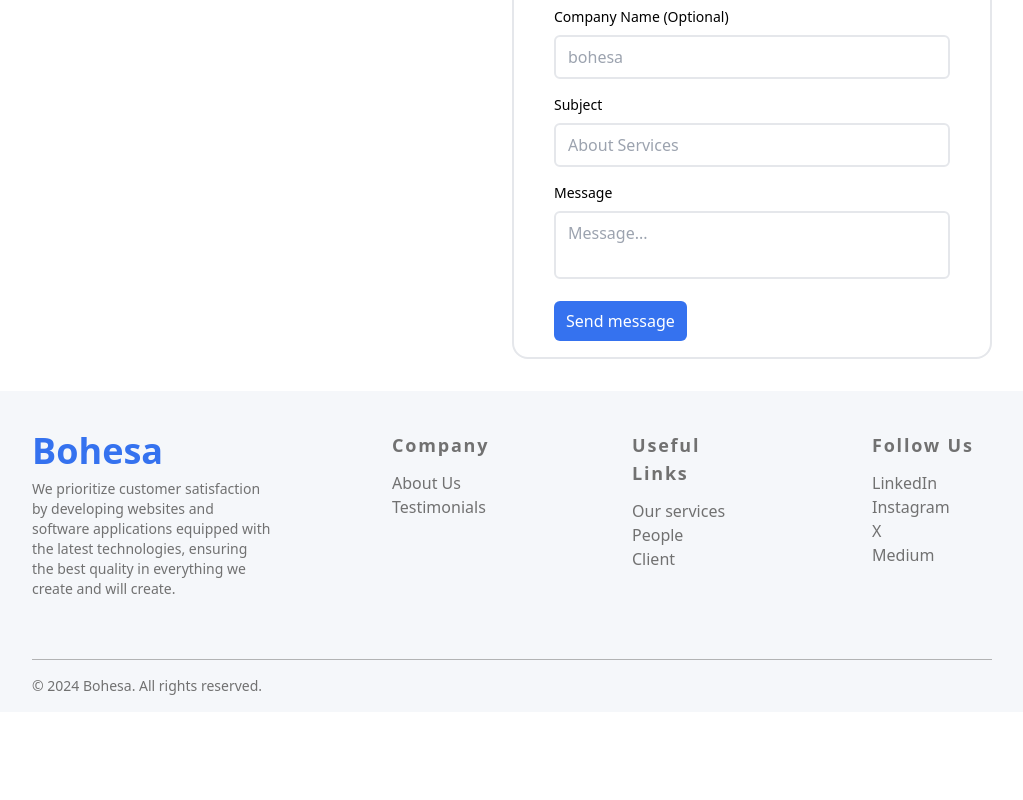
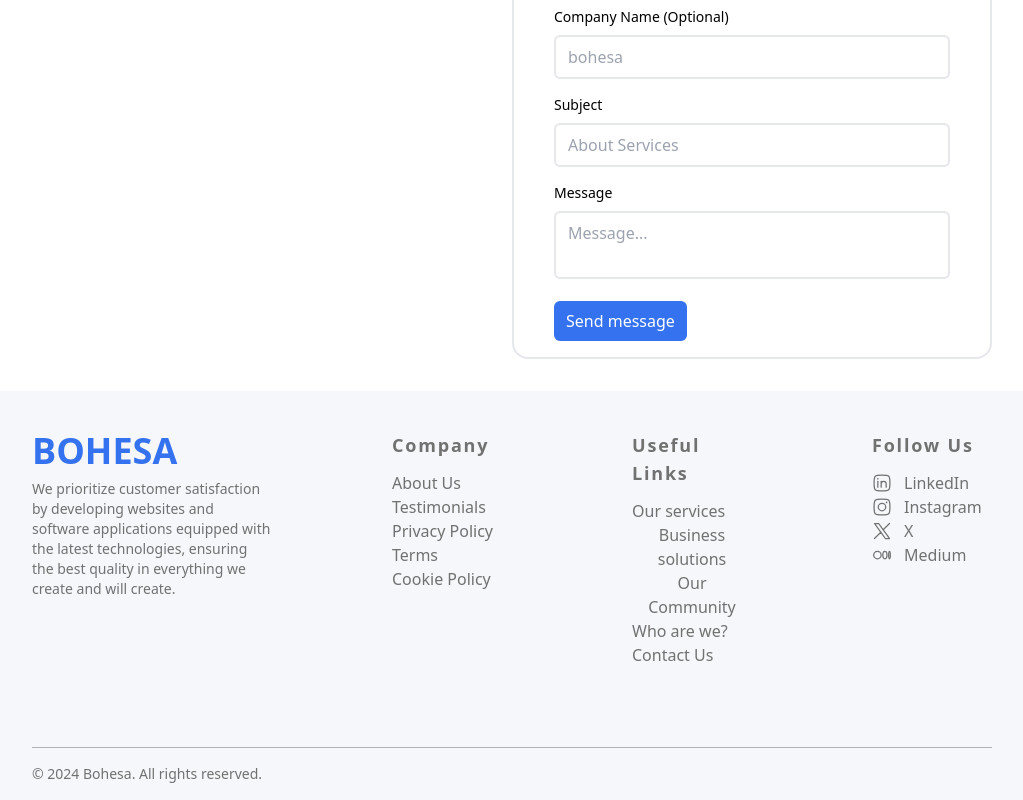
Before and after one commit to haro3535/Group-Website, a React (Create React App) app in the folder frontend/: page / in a window 1280 px wide. Shown: the part 3472-4272 px from the top of the page, without its empty margins (128-1151 px from the left). Before the commit the page ends 4184 px from the top, so only its background shows below. Built offline with nearby package versions, Linux system fonts and the light colour scheme.

Commit message:
Update Footer.js
Icon eklemeleri yapıldı.
Iconlar Sayfadaki diğer iconlarla aynı yerden alınsa güzel olur

```diff
--- a/frontend/src/Footer.js
+++ b/frontend/src/Footer.js
@@ -27,12 +27,13 @@ const Footer = () => {
     }
   };
 
+
   return (
     <footer id="contact" className="bg-bcg-light-gray body-font flex flex-col items-center">
       <div className="w-3/4 grid lg:grid-cols-4 grid-cols-1 py-10 space-y-5 lg:space-y-0">
         <div className="w-full mb-5">
           <a href='/' className="text-4xl font-bold font-inter text-blue-second">
-            Bohesa
+            BOHESA
           </a>
           <p className="mt-2 text-sm text-light-gray">
           We prioritize customer satisfaction by developing websites
@@ -50,6 +51,15 @@ const Footer = () => {
                 <button className="text-light-gray hover:text-blue-third">Testimonials</button>
               </li>
               <li>
+                <button className="text-light-gray hover:text-blue-third">Privacy Policy</button>
+              </li>
+              <li>
+                <button className="text-light-gray hover:text-blue-third">Terms</button>
+              </li>
+              <li>
+                <button className="text-light-gray hover:text-blue-third">Cookie Policy</button>
+              </li>
+              <li>
                 {/*<a className="text-light-gray hover:text-blue-third">FAQ's</a> */}
               </li>
             </div>
@@ -63,11 +73,18 @@ const Footer = () => {
                 <button onClick={() => handleScrollToSection('services')} className="text-light-gray hover:text-blue-third">Our services</button>
               </li>
               <li>
-                <button onClick={() => handleScrollToSection('peoplePart')} className="text-light-gray hover:text-blue-third">People</button>
+                <button onClick={() => handleScrollToSection('solutions')} className="text-light-gray hover:text-blue-third">Business solutions</button>
               </li>
               <li>
-                <button className="text-light-gray hover:text-blue-third">Client</button>
+                <button onClick={() => handleScrollToSection('community')} className="text-light-gray hover:text-blue-third">Our Community</button>
               </li>
+              <li>
+                <button onClick={() => handleScrollToSection('about')} className="text-light-gray hover:text-blue-third">Who are we?</button>
+              </li>
+              <li>
+                <button onClick={() => handleScrollToSection('contact')} className="text-light-gray hover:text-blue-third">Contact Us</button>
+              </li>
+
             </div>
           </div>
         </div>
@@ -75,17 +92,36 @@ const Footer = () => {
           <div className='lg:w-1/2 w-full'>
             <h2 className="title-font font-bold text-light-gray tracking-widest text-lg mb-3">Follow Us</h2>
             <div className="list-none mb-10">
-              <li>
-                <button className="text-light-gray hover:text-blue-third">LinkedIn</button>
+              <li className='flex space-x-3 items-center'>
+                <svg xmlns="http://www.w3.org/2000/svg" viewBox="0 0 24 24" width="20" height="20" color="#717171" fill="none">
+                    <path d="M7 10V17" stroke="currentColor" stroke-width="1.5" stroke-linecap="round" stroke-linejoin="round" />
+                    <path d="M11 13V17M11 13C11 11.3431 12.3431 10 14 10C15.6569 10 17 11.3431 17 13V17M11 13V10" stroke="currentColor" stroke-width="1.5" stroke-linecap="round" stroke-linejoin="round" />
+                    <path d="M7.00801 7L6.99902 7" stroke="currentColor" stroke-width="2" stroke-linecap="round" stroke-linejoin="round" />
+                    <path d="M2.5 12C2.5 7.52166 2.5 5.28249 3.89124 3.89124C5.28249 2.5 7.52166 2.5 12 2.5C16.4783 2.5 18.7175 2.5 20.1088 3.89124C21.5 5.28249 21.5 7.52166 21.5 12C21.5 16.4783 21.5 18.7175 20.1088 20.1088C18.7175 21.5 16.4783 21.5 12 21.5C7.52166 21.5 5.28249 21.5 3.89124 20.1088C2.5 18.7175 2.5 16.4783 2.5 12Z" stroke="currentColor" stroke-width="1.5" stroke-linejoin="round" />
+                </svg>
+                <a href='/' className="text-light-gray hover:text-blue-third cursor-pointer">LinkedIn</a>
               </li>
-              <li>
-                <button className="text-light-gray hover:text-blue-third">Instagram</button>
+              <li className='flex space-x-3 items-center'>
+                <svg xmlns="http://www.w3.org/2000/svg" viewBox="0 0 24 24" width="20" height="20" color="#717171" fill="none">
+                    <path d="M2.5 12C2.5 7.52166 2.5 5.28249 3.89124 3.89124C5.28249 2.5 7.52166 2.5 12 2.5C16.4783 2.5 18.7175 2.5 20.1088 3.89124C21.5 5.28249 21.5 7.52166 21.5 12C21.5 16.4783 21.5 18.7175 20.1088 20.1088C18.7175 21.5 16.4783 21.5 12 21.5C7.52166 21.5 5.28249 21.5 3.89124 20.1088C2.5 18.7175 2.5 16.4783 2.5 12Z" stroke="currentColor" stroke-width="1.5" stroke-linejoin="round" />
+                    <path d="M16.5 12C16.5 14.4853 14.4853 16.5 12 16.5C9.51472 16.5 7.5 14.4853 7.5 12C7.5 9.51472 9.51472 7.5 12 7.5C14.4853 7.5 16.5 9.51472 16.5 12Z" stroke="currentColor" stroke-width="1.5" />
+                    <path d="M17.5078 6.5L17.4988 6.5" stroke="currentColor" stroke-width="2" stroke-linecap="round" stroke-linejoin="round" />
+                </svg>
+                <a href='/' className="text-light-gray hover:text-blue-third cursor-pointer">Instagram</a>
               </li>
-              <li>
-                <button className="text-light-gray hover:text-blue-third">X</button>
+              <li className='flex space-x-3 items-center'>
+                <svg xmlns="http://www.w3.org/2000/svg" viewBox="0 0 24 24" width="20" height="20" color="#717171" fill="none">
+                    <path d="M3 21L10.5484 13.4516M21 3L13.4516 10.5484M13.4516 10.5484L8 3H3L10.5484 13.4516M13.4516 10.5484L21 21H16L10.5484 13.4516" stroke="currentColor" stroke-width="1.5" stroke-linecap="round" stroke-linejoin="round" />
+                </svg>
+                <a href='/' className="text-light-gray hover:text-blue-third cursor-pointer">X</a>
               </li>
-              <li>
-                <button className="text-light-gray hover:text-blue-third">Medium</button>
+              <li className='flex space-x-3 items-center'>
+                <svg xmlns="http://www.w3.org/2000/svg" viewBox="0 0 24 24" width="20" height="20" color="#717171" fill="none">
+                    <circle cx="6.5" cy="12" r="4.5" stroke="currentColor" stroke-width="1.5" />
+                    <ellipse cx="15.5" cy="12" rx="2.5" ry="4.5" stroke="currentColor" stroke-width="1.5" />
+                    <ellipse cx="21" cy="12" rx="1" ry="4.5" stroke="currentColor" stroke-width="1.5" />
+                </svg>
+                <a href='/' className="text-light-gray hover:text-blue-third cursor-pointer">Medium</a>
               </li>
             </div>
           </div>
```
